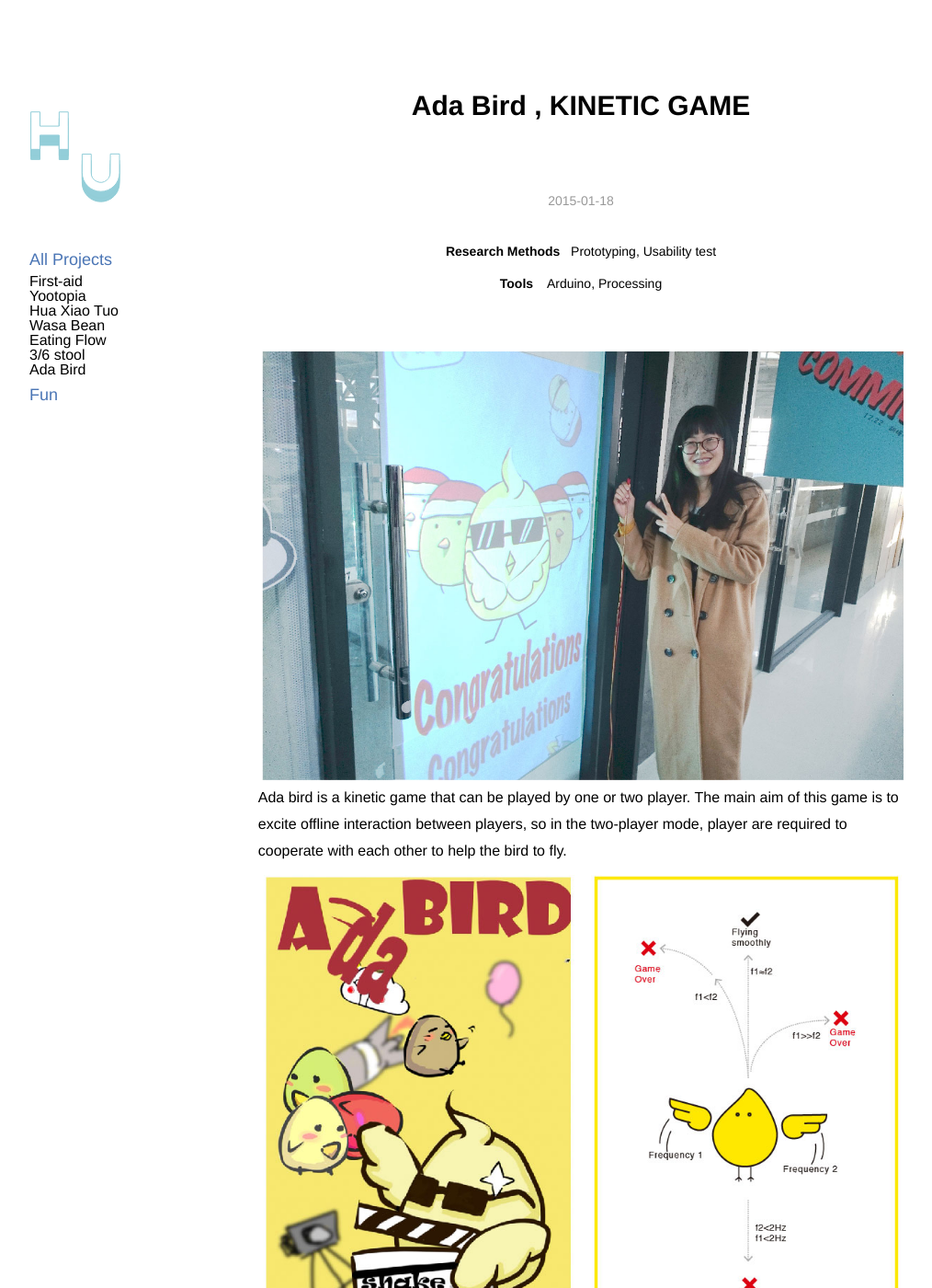
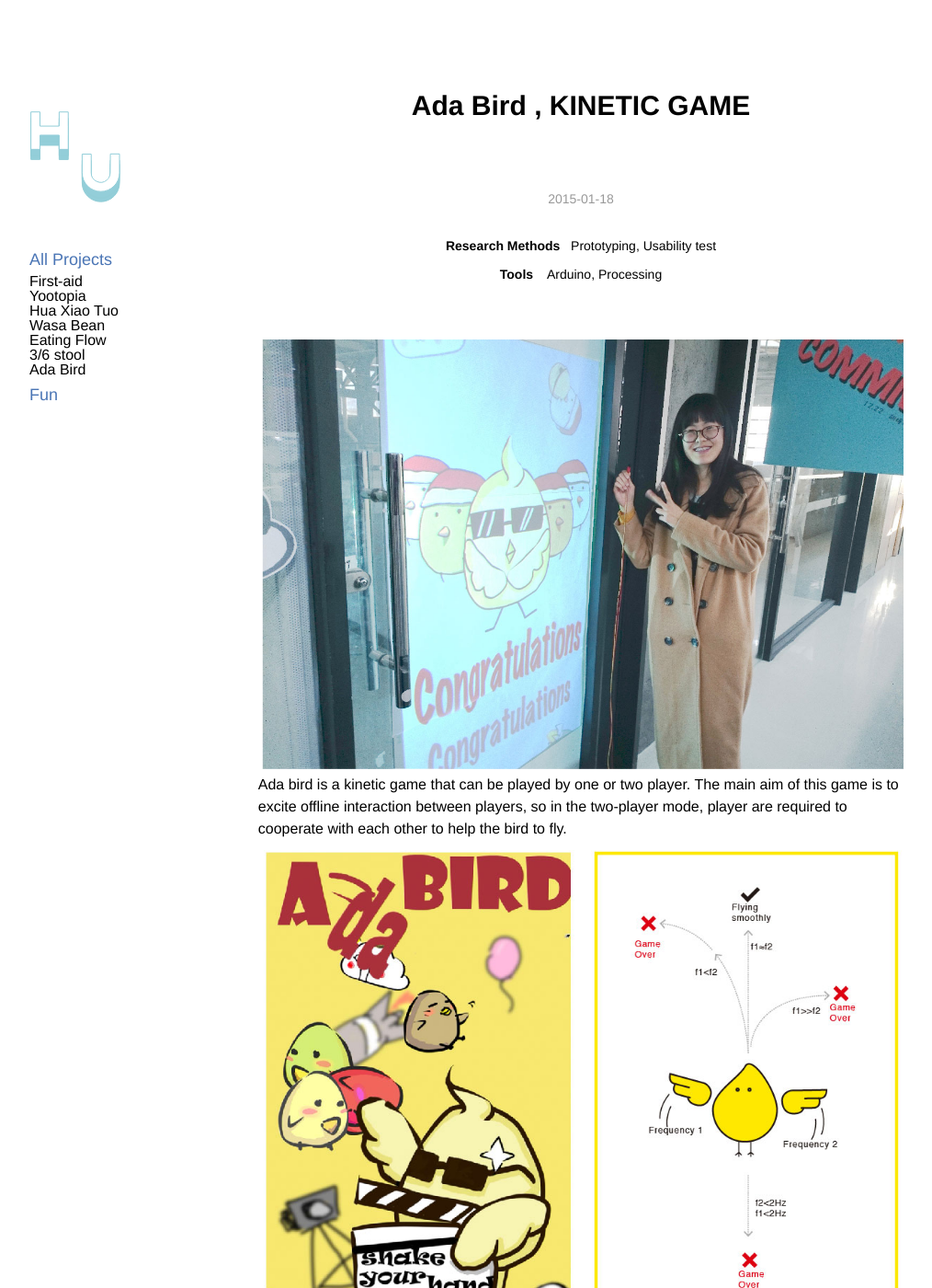
Before and after one commit to yuanyuanhu96/Potfolio-Archive, a Jekyll site: the page built from _posts/2015-01-18-Ada-bird.md, in a window 1280 px wide and 1400 px high. Shown: the whole window at 92% size, without its empty margins (8-1022 px from the left). Built offline with Jekyll 4.4.1, drawn with Linux system fonts in a browser that asks for light colours.

Commit message:
Update style.css

```diff
--- a/_includes/style.css
+++ b/_includes/style.css
@@ -752,7 +752,7 @@ h1 span:nth-child(11) {
 
 .post-wrapper p {
   margin-bottom: 40px;
-  line-height: 1.8em;
+  line-height: 1.5em;
 }
 
 .post-wrapper code {
```
